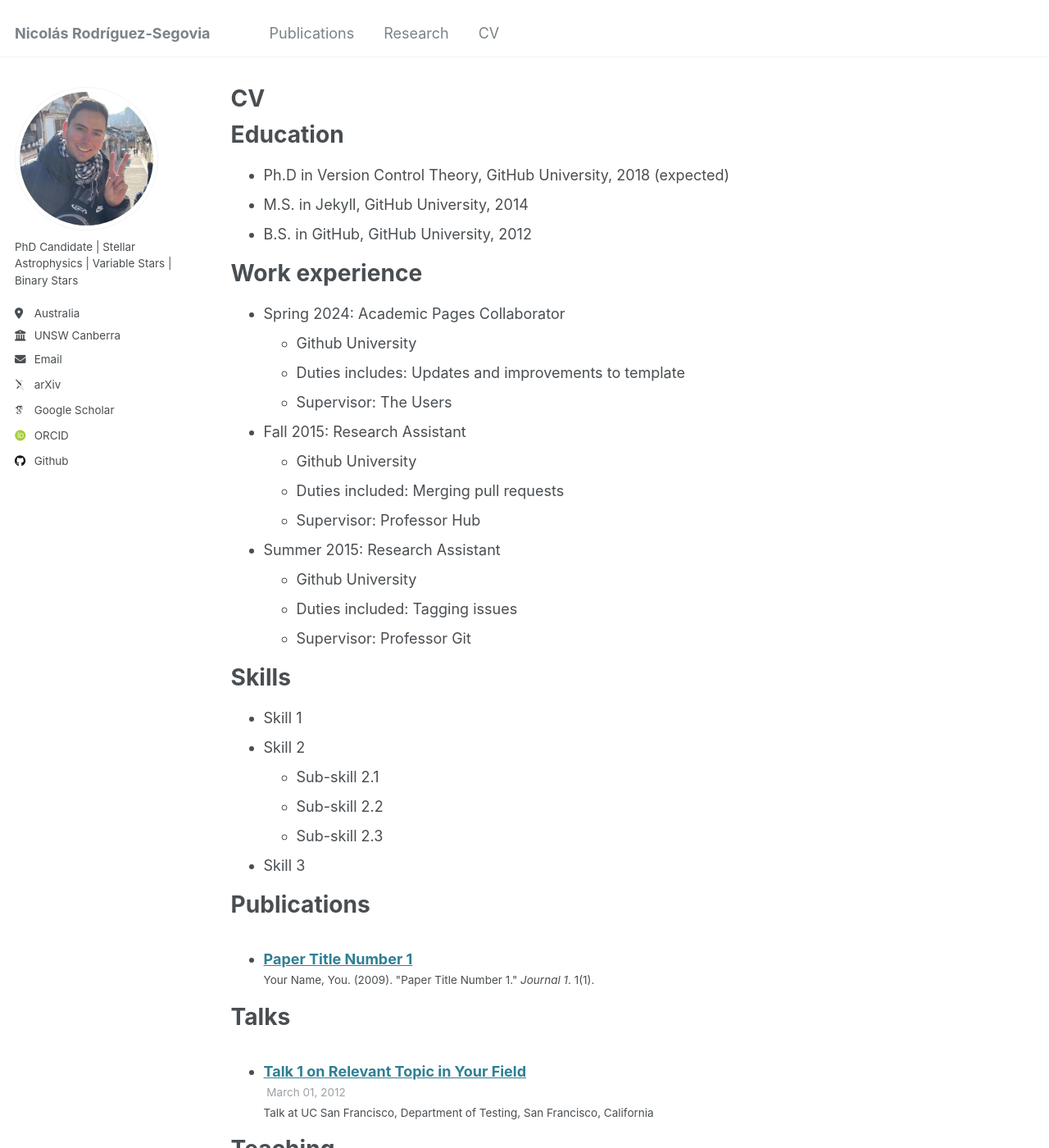
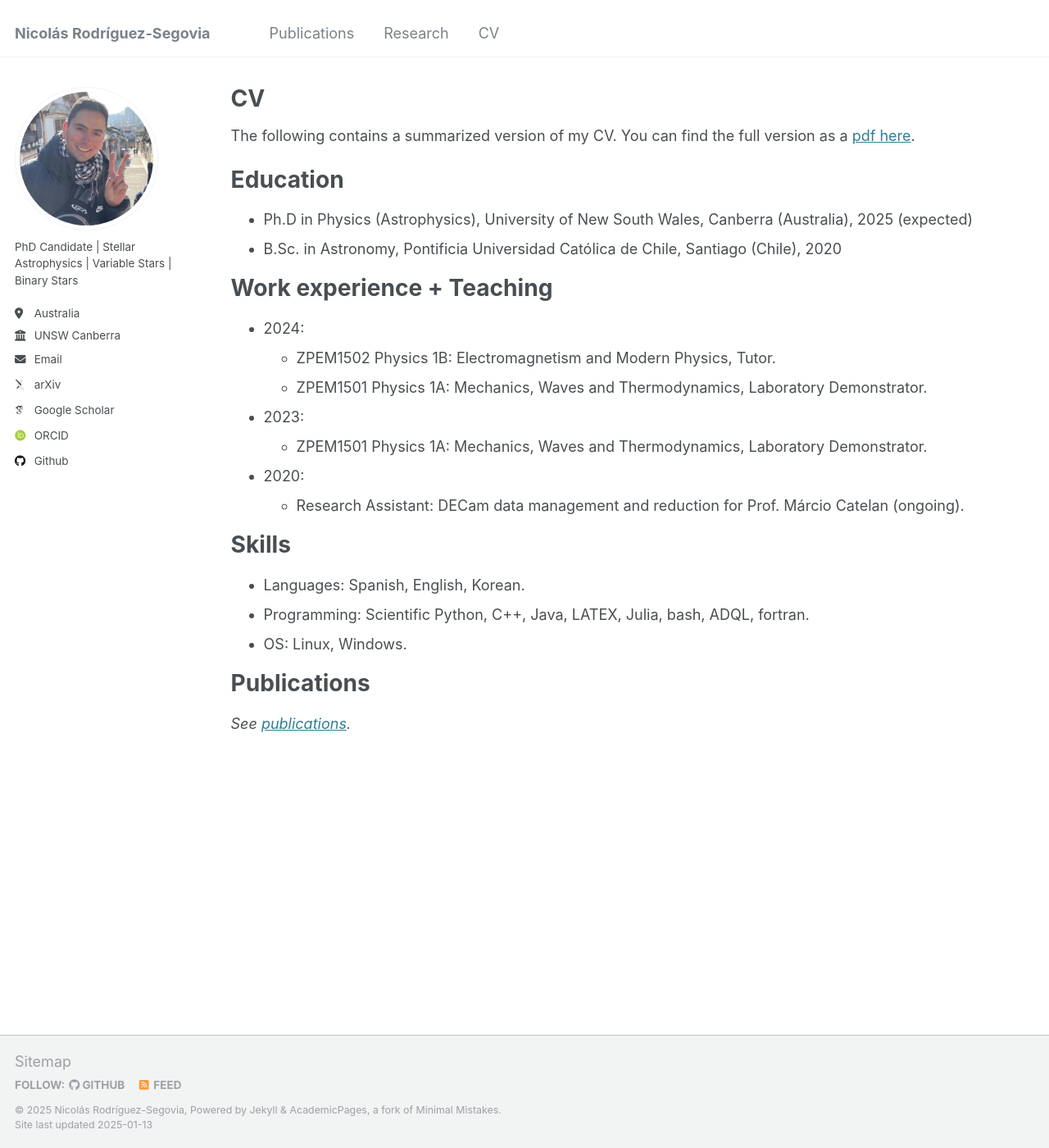
Before and after one commit to nrsegovia/nrsegovia.github.io, a Jekyll site: the page built from _pages/cv.md, in a window 1280 px wide and 1400 px high. Shown: the whole window at 82% size. Built offline with Jekyll 4.4.1, drawn with Linux system fonts in a browser that asks for light colours; some web fonts are replaced; some of the changed text lies outside the part shown.

Commit message:
Updated CV, fixed link in publications

```diff
--- a/_pages/cv.md
+++ b/_pages/cv.md
@@ -7,58 +7,35 @@ redirect_from:
   - /resume
 ---
 
+The following contains a summarized version of my CV. You can find the full version as a [pdf here](/files/cv.pdf).
+
 {% include base_path %}
 
 Education
 ======
-* Ph.D in Version Control Theory, GitHub University, 2018 (expected)
-* M.S. in Jekyll, GitHub University, 2014
-* B.S. in GitHub, GitHub University, 2012
+* Ph.D in Physics (Astrophysics), University of New South Wales, Canberra (Australia), 2025 (expected)
+* B.Sc. in Astronomy, Pontificia Universidad Católica de Chile, Santiago (Chile), 2020
 
-Work experience
+Work experience + Teaching
 ======
-* Spring 2024: Academic Pages Collaborator
-  * Github University
-  * Duties includes: Updates and improvements to template
-  * Supervisor: The Users
 
-* Fall 2015: Research Assistant
-  * Github University
-  * Duties included: Merging pull requests
-  * Supervisor: Professor Hub
+* 2024:
+  * ZPEM1502 Physics 1B: Electromagnetism and Modern Physics, Tutor.
+  * ZPEM1501 Physics 1A: Mechanics, Waves and Thermodynamics, Laboratory Demonstrator.
 
-* Summer 2015: Research Assistant
-  * Github University
-  * Duties included: Tagging issues
-  * Supervisor: Professor Git
+* 2023:
+  * ZPEM1501 Physics 1A: Mechanics, Waves and Thermodynamics, Laboratory Demonstrator.
+
+* 2020:
+  * Research Assistant: DECam data management and reduction for Prof. Márcio Catelan (ongoing).
 
 Skills
 ======
-* Skill 1
-* Skill 2
-  * Sub-skill 2.1
-  * Sub-skill 2.2
-  * Sub-skill 2.3
-* Skill 3
+* Languages: Spanish, English, Korean.
+* Programming: Scientific Python, C++, Java, LATEX, Julia, bash, ADQL, fortran.
+* OS: Linux, Windows.
 
 Publications
 ======
-  <ul>{% for post in site.publications reversed %}
-    {% include archive-single-cv.html %}
-  {% endfor %}</ul>
 
-Talks
-======
-  <ul>{% for post in site.talks reversed %}
-    {% include archive-single-talk-cv.html  %}
-  {% endfor %}</ul>
-
-Teaching
-======
-  <ul>{% for post in site.teaching reversed %}
-    {% include archive-single-cv.html %}
-  {% endfor %}</ul>
-
-Service and leadership
-======
-* Currently signed in to 43 different slack teams
+*See [publications](/publications).*
--- a/_pages/publications.html
+++ b/_pages/publications.html
@@ -6,7 +6,7 @@ author_profile: true
 ---
 
 {% if site.author.googlescholar %}
-  <div class="wordwrap">I try to keep this list updated manually, but you can also check my articles on <a href="{{site.author.googlescholar}}">my Google Scholar profile</a> or by searching for <a href="https://ui.adsabs.harvard.edu/search/p_=0&q=%20author%3A%22Rodriguez-Segovia%22&sort=date%20desc%2C%20bibcode%20desc"></a>"Rodriguez-Segovia" in the author field of the ADS.</a></div>
+  <div class="wordwrap">I try to keep this list updated manually, but you can also check my articles on <a href="{{site.author.googlescholar}}">my Google Scholar profile</a> or by searching for <a href="https://ui.adsabs.harvard.edu/search/p_=0&q=%20author%3A%22Rodriguez-Segovia%22&sort=date%20desc%2C%20bibcode%20desc">"Rodriguez-Segovia"</a> in the author field of the ADS.</a></div>
 {% endif %}
 
 {% include base_path %}
```
Also changed, not shown: 1 other file.
